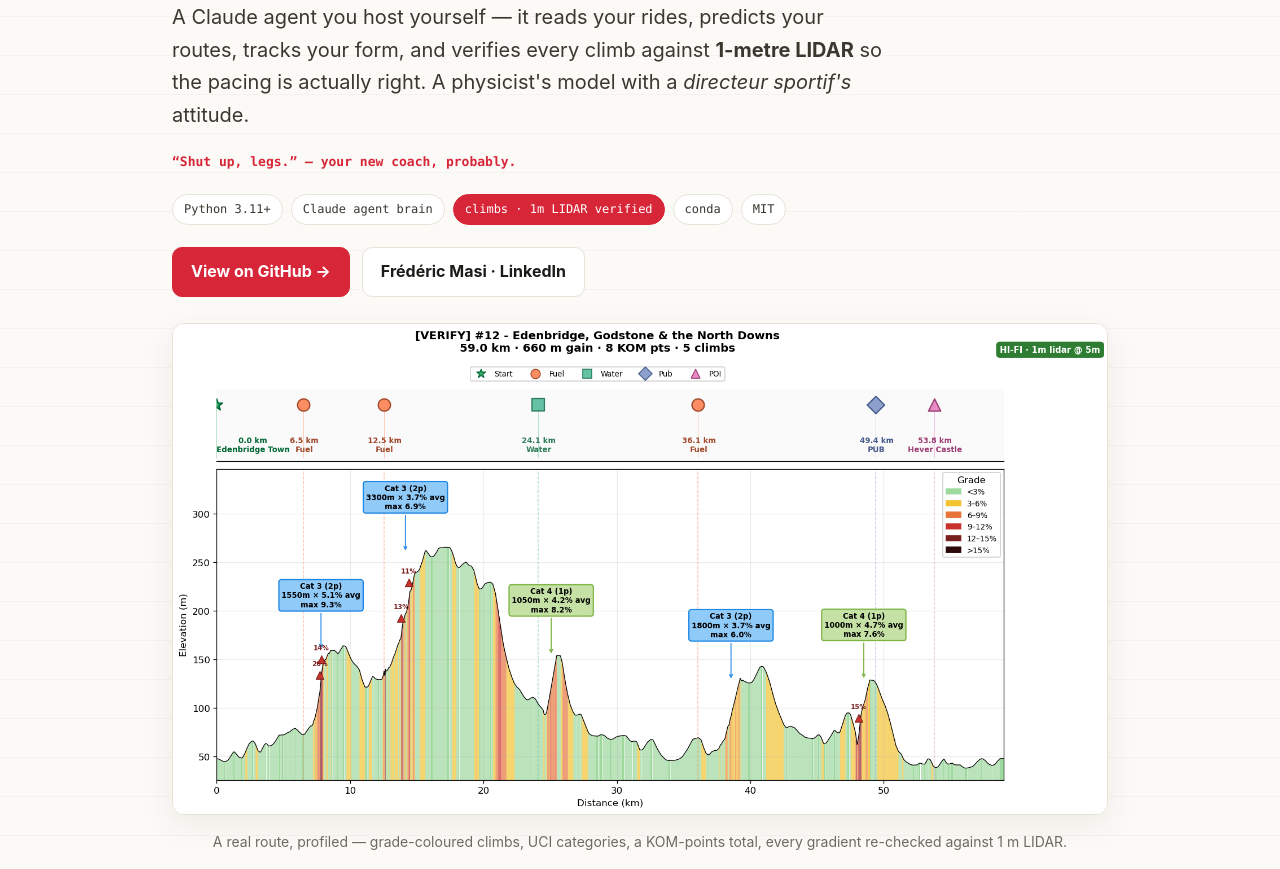
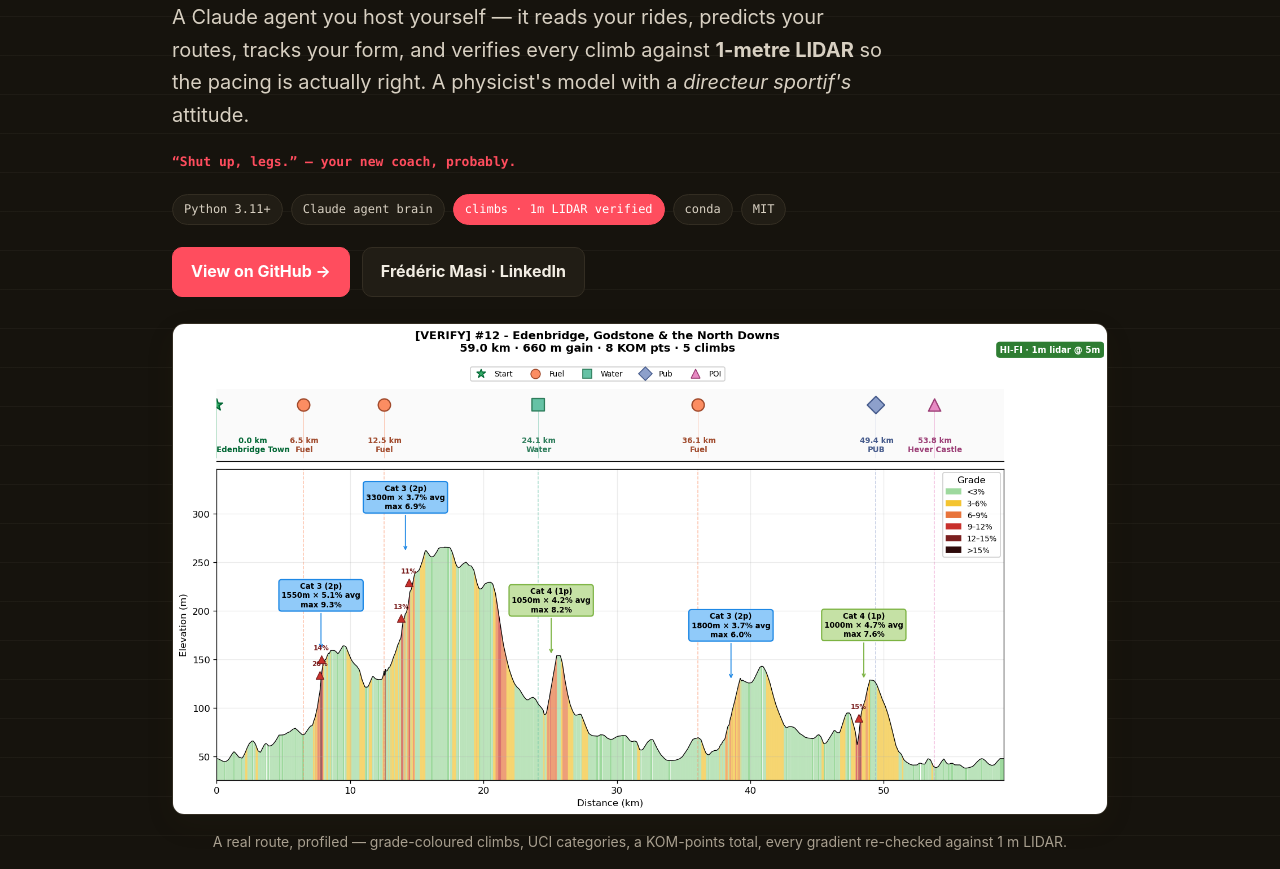
Before and after one commit to fmasi/cycling-analysis-agent, a plain HTML site: page docs/index.html in a window 1280 px wide. Shown: the part 239-1108 px from the top of the page. Drawn offline with Linux system fonts and the dark colour scheme.

Commit message:
feat(docs): add dark mode (warm charcoal, auto via prefers-color-scheme)
Co-Authored-By: Claude Opus 4.8 <noreply@anthropic.com>

```diff
--- a/docs/index.html
+++ b/docs/index.html
@@ -3,6 +3,7 @@
 <head>
 <meta charset="utf-8">
 <meta name="viewport" content="width=device-width, initial-scale=1">
+<meta name="color-scheme" content="light dark">
 <title>cycling-analysis-agent — an AI cycling coach you host yourself</title>
 <meta name="description" content="An AI cycling coach you host yourself: reads your rides, predicts your routes, tracks your form, and verifies every climb against 1-metre LIDAR. A Claude agent with a directeur sportif's attitude.">
 <style>
@@ -51,6 +52,19 @@
   th{color:var(--muted);font-size:12.5px;text-transform:uppercase;letter-spacing:.05em}
   code{font-family:var(--mono);background:#f3efe6;border:1px solid var(--line);border-radius:6px;padding:1px 6px;font-size:13px}
   footer{padding:36px 0 64px;border-top:1px solid var(--line);color:var(--muted);font-size:14.5px}
+  /* dark mode — warm charcoal (keeps the warm feel), brighter KOM accents; placed last to override the light rules above */
+  @media (prefers-color-scheme:dark){
+    :root{
+      --bg:#16130d; --panel:#211d15; --ink:#f2ede3; --muted:#a89f8f; --ink2:#d8d0c2;
+      --line:#332d22; --kom:#ff4d5e; --kom-dark:#ff8a93;
+      --g1:#5cc46a; --g2:#ffb347; --g3:#ff5a4d;
+    }
+    body{background-image:repeating-linear-gradient(0deg,transparent,transparent 38px,rgba(220,210,190,.045) 38px,rgba(220,210,190,.045) 39px)}
+    blockquote{background:var(--panel)}
+    table{background:var(--panel)}
+    code{background:#2a2419}
+    figure img{background:var(--panel)}
+  }
 </style>
 </head>
 <body>
```
